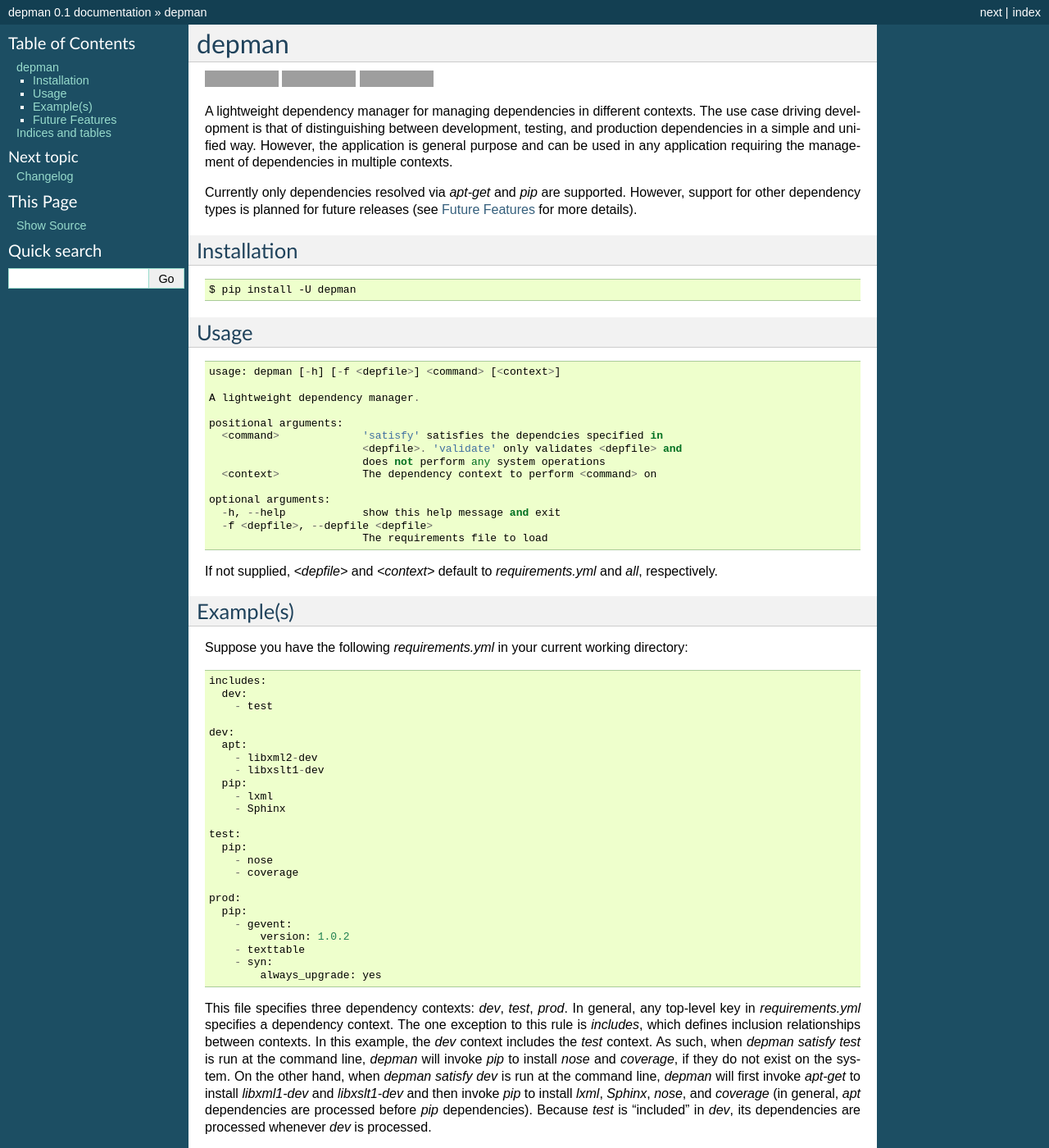
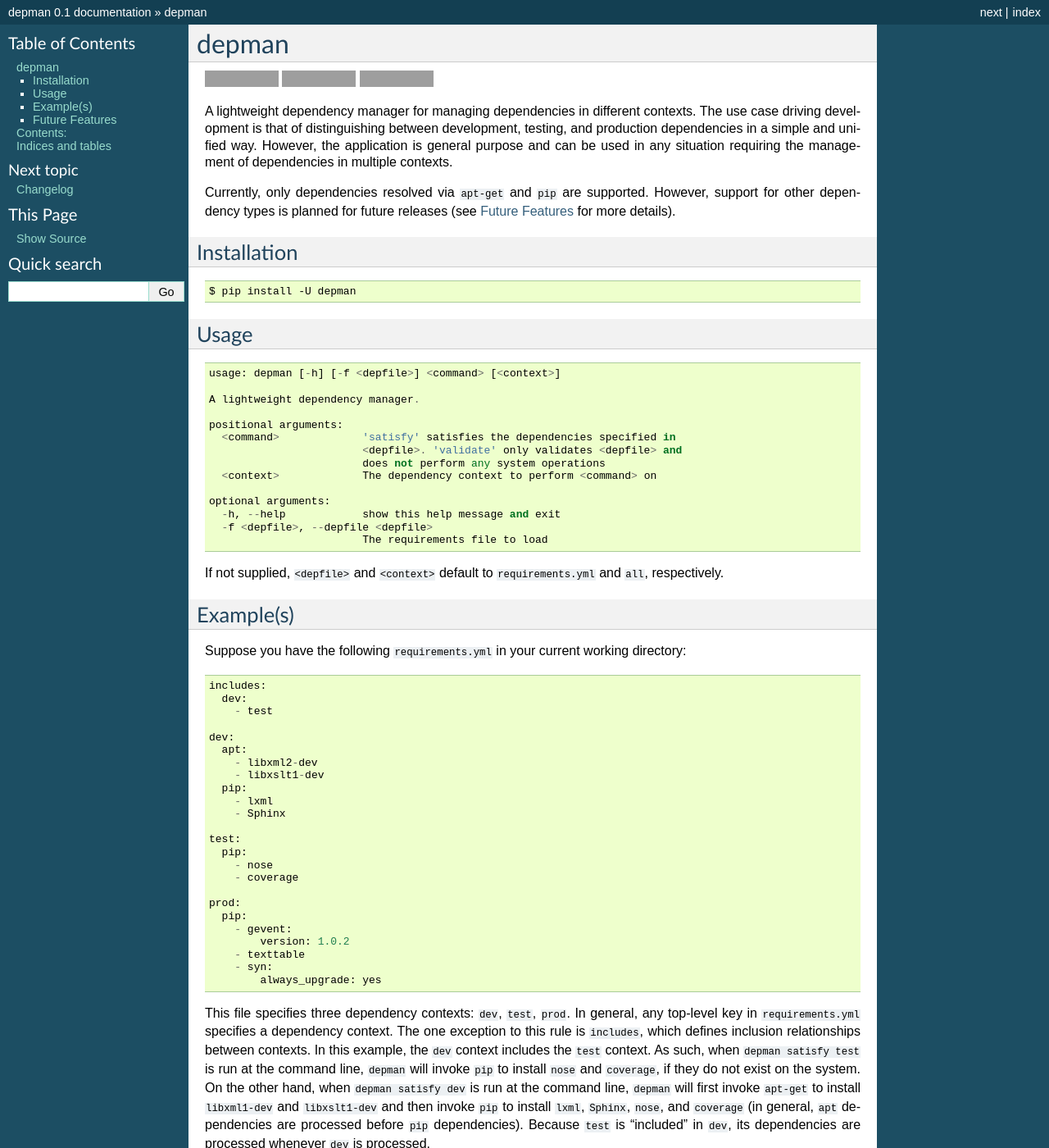
Before and after one commit to mbodenhamer/depman, a Sphinx documentation site: the page built from docs/index.rst, in a window 1280 px wide and 1400 px high. Shown: the whole window at 82% size. Built offline with Sphinx 7.4.7, drawn with Linux system fonts in a browser that asks for light colours; some of the changed text lies outside the part shown; grey boxes are pictures that could not be loaded.

Commit message:
Updating docs

```diff
--- a/README.rst
+++ b/README.rst
@@ -10,9 +10,9 @@
 .. image:: https://readthedocs.org/projects/depman/badge/?version=latest
     :target: http://depman.readthedocs.org/en/latest/?badge=latest
 
-A lightweight dependency manager for managing dependencies in different contexts. The use case driving development is that of distinguishing between development, testing, and production dependencies in a simple and unified way. However, the application is general purpose and can be used in any application requiring the management of dependencies in multiple contexts.
+A lightweight dependency manager for managing dependencies in different contexts. The use case driving development is that of distinguishing between development, testing, and production dependencies in a simple and unified way. However, the application is general purpose and can be used in any situation requiring the management of dependencies in multiple contexts.
 
-Currently only dependencies resolved via `apt-get` and `pip` are supported.  However, support for other dependency types is planned for future releases (see `Future Features`_ for more details).
+Currently, only dependencies resolved via ``apt-get`` and ``pip`` are supported.  However, support for other dependency types is planned for future releases (see `Future Features`_ for more details).
 
 Installation
 ------------
@@ -30,7 +30,7 @@
     A lightweight dependency manager.
 
     positional arguments:
-      <command>             'satisfy' satisfies the dependcies specified in
+      <command>             'satisfy' satisfies the dependencies specified in
 			    <depfile>. 'validate' only validates <depfile> and
 			    does not perform any system operations
       <context>             The dependency context to perform <command> on
@@ -40,12 +40,12 @@
       -f <depfile>, --depfile <depfile>
 			    The requirements file to load
 
-If not supplied, `<depfile>` and `<context>` default to `requirements.yml` and `all`, respectively.
+If not supplied, ``<depfile>`` and ``<context>`` default to ``requirements.yml`` and ``all``, respectively.
 
 Example(s)
 ----------
 
-Suppose you have the following `requirements.yml` in your current working directory::
+Suppose you have the following ``requirements.yml`` in your current working directory::
 
     includes:
       dev:
@@ -72,15 +72,15 @@
 	- syn:
 	    always_upgrade: yes
 
-This file specifies three dependency contexts: `dev`, `test`, `prod`.  In general, any top-level key in `requirements.yml` specifies a dependency context.  The one exception to this rule is `includes`, which defines inclusion relationships between contexts.  In this example, the `dev` context includes the `test` context.  As such, when `depman satisfy test` is run at the command line, `depman` will invoke `pip` to install `nose` and `coverage`, if they do not exist on the system.  On the other hand, when `depman satisfy dev` is run at the command line, `depman` will first invoke `apt-get` to install `libxml1-dev` and `libxslt1-dev` and then invoke `pip` to install `lxml`, `Sphinx`, `nose`, and `coverage` (in general, `apt` dependencies are processed before `pip` dependencies).  Because `test` is "included" in `dev`, its dependencies are processed whenever `dev` is processed.
+This file specifies three dependency contexts: ``dev``, ``test``, ``prod``.  In general, any top-level key in ``requirements.yml`` specifies a dependency context.  The one exception to this rule is ``includes``, which defines inclusion relationships between contexts.  In this example, the ``dev`` context includes the ``test`` context.  As such, when ``depman satisfy test`` is run at the command line, ``depman`` will invoke ``pip`` to install ``nose`` and ``coverage``, if they do not exist on the system.  On the other hand, when ``depman satisfy dev`` is run at the command line, ``depman`` will first invoke ``apt-get`` to install ``libxml1-dev`` and ``libxslt1-dev`` and then invoke ``pip`` to install ``lxml``, ``Sphinx``, ``nose``, and ``coverage`` (in general, ``apt`` dependencies are processed before ``pip`` dependencies).  Because ``test`` is "included" in ``dev``, its dependencies are processed whenever ``dev`` is processed.
 
-`depman` also accepts the special context `all` as a valid command line parameter.  Running `depman satisfy all` causes `depman` to satisfy the dependencies in all of the defined depdenency contexts.  In this example, it would case `depman` to satisfy the dependcies for `dev`, `test`, and `prod`.  Running `depman satisfy` is equivalent to running `depman satisfy all`.
+``depman`` also accepts the special context ``all`` as a valid command line parameter.  Running ``depman satisfy all`` causes ``depman`` to satisfy the dependencies in all of the defined dependency contexts.  In this example, it would case ``depman`` to satisfy the dependencies for ``dev``, ``test``, and ``prod``.  Running ``depman satisfy`` is equivalent to running ``depman satisfy all``.
 
-Currently, only two dependency types are supported in any context: `apt` and `pip`.  However, support for other dependency types is planned for future releases (see `Future Features`_ for more details).
+Currently, only two dependency types are supported in any context: ``apt`` and ``pip``.  However, support for other dependency types is planned for future releases (see `Future Features`_ for more details).
 
-Dependencies are specified in each context, under each dependency type (i.e. `apt` or `pip`) as YAML list elements.  If the element is a string, the dependency in question will be treated as satisfied if some version of the package denoted by the string exists on the system.  For more detailed dependency requirements, the name of the package can be listed as the key to a YAML dictionary of dependency options.  This can be seen, for example, in the `gevent` dependency, in which a minimum version `1.0.2` is specified as a requirement.  Additionally, the `syn` package contains the `always_upgrade` option, which causes `depman` to always attempt to upgrade the package, regardless of the current version installed.
+Dependencies are specified in each context, under each dependency type (i.e. ``apt`` or ``pip``) as YAML list elements.  If the element is a string, the dependency in question will be treated as satisfied if some version of the package denoted by the string exists on the system.  For more detailed dependency requirements, the name of the package can be listed as the key to a YAML dictionary of dependency options.  This can be seen, for example, in the ``gevent`` dependency, in which a minimum version ``1.0.2`` is specified as a requirement.  Additionally, the ``syn`` package contains the ``always_upgrade`` option, which causes ``depman`` to always attempt to upgrade the package, regardless of the current version installed.
 
-In version 0.1, versioning features are only available for `pip` dependencies, but versioning options will be added to other dependency types in future releases.
+In version 0.1, versioning features are only available for ``pip`` dependencies, but versioning options will be added to other dependency types in future releases.
 
 .. _Future Features:
 
--- a/docs/index.rst
+++ b/docs/index.rst
@@ -6,7 +6,7 @@
 .. include:: ../README.rst
 
 Contents:
-
+=========
 .. toctree::
    :maxdepth: 2
 
```
